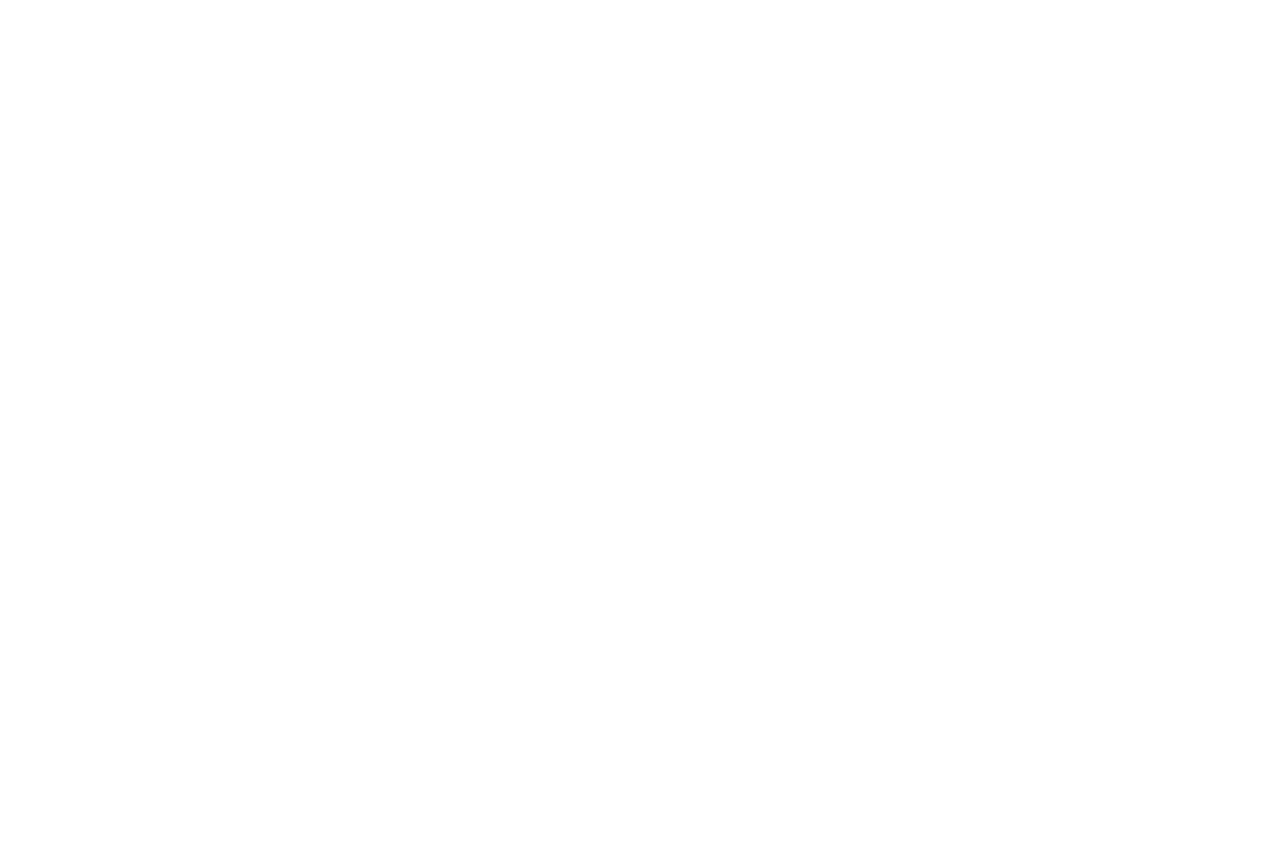
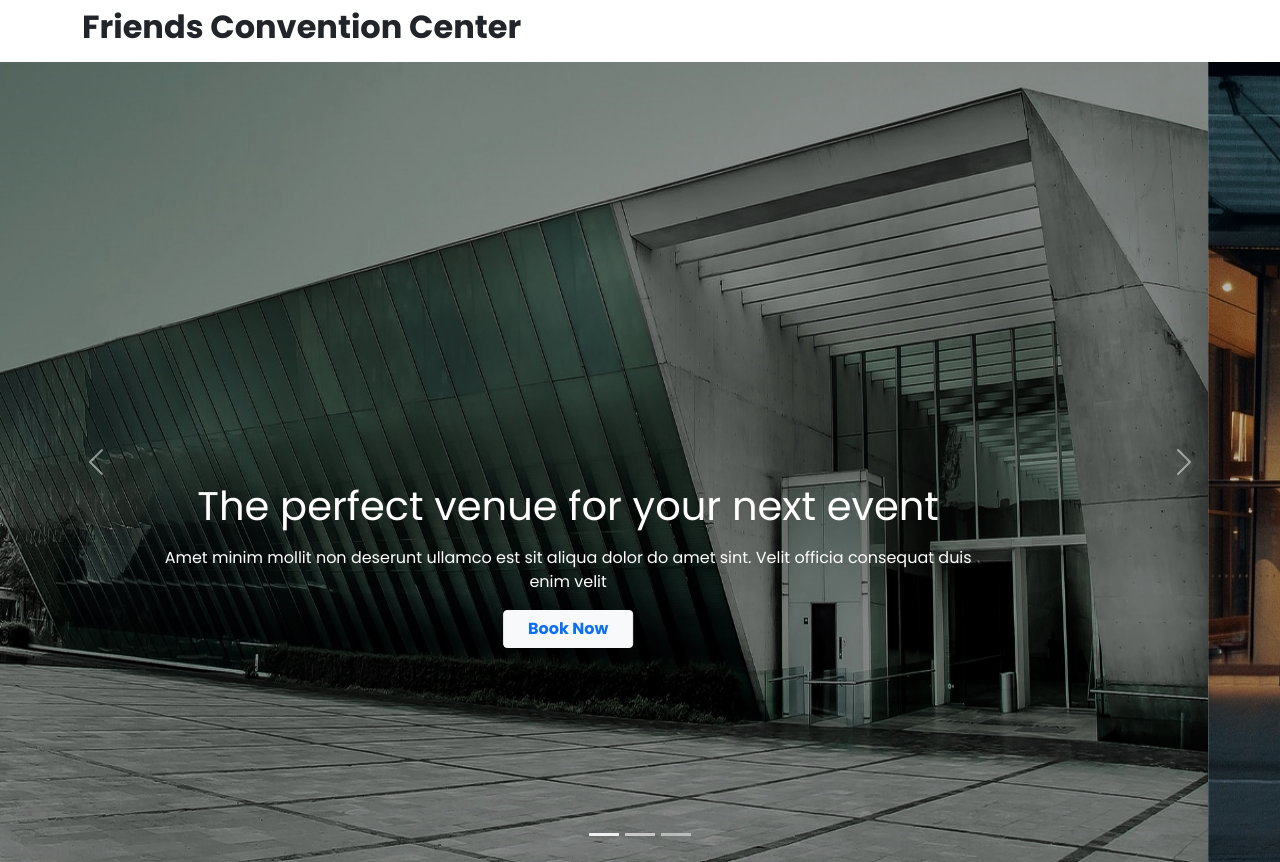
Before and after one commit to Sakib6071/convention-center, a plain HTML site: page index.html in a window 1280 px wide. Before the commit the page ends 800 px from the top, so only its background shows below. Drawn offline with Linux system fonts and the light colour scheme.

Commit message:
Complete Carousel Slider

```diff
--- a/index.html
+++ b/index.html
@@ -12,12 +12,61 @@
 </head>
 <body>
     <header>
+        <nav>
+            <div class="container">
+                <h1 class="fs-2 fw-bolder py-2">Friends Convention Center</h1>
+            </div>
 
+        </nav>
     </header>
 
 
     <main>
+      <section>
 
+            <div id="carouselExampleCaptions" class="carousel slide" data-bs-ride="carousel">
+              <div class="carousel-indicators">
+                <button type="button" data-bs-target="#carouselExampleCaptions" data-bs-slide-to="0" class="active" aria-current="true" aria-label="Slide 1"></button>
+                <button type="button" data-bs-target="#carouselExampleCaptions" data-bs-slide-to="1" aria-label="Slide 2"></button>
+                <button type="button" data-bs-target="#carouselExampleCaptions" data-bs-slide-to="2" aria-label="Slide 3"></button>
+              </div>
+              <div class="carousel-inner">
+                <div class="carousel-item active">
+                  <img src="images/convention1.jpg" class="d-block w-100 vh-100" alt="...">
+                  <div class="carousel-caption mb-5 d-block top-50">
+                    <h1 class="mb-3">The perfect venue for your next event</h1>
+                    <p class="px-4 mx-auto">Amet minim mollit non deserunt ullamco est sit aliqua dolor do amet sint. Velit officia consequat duis enim velit </p>
+                    <a class="btn btn-light text-primary fw-bold px-4" href="">Book Now</a>
+                  </div>
+                </div>
+                <div class="carousel-item">
+                  <img src="images/convention2.jpg" class="d-block w-100 vh-100" alt="...">
+                  <div class="carousel-caption mb-5 d-block top-50">
+                    <h1 class="mb-3">The perfect venue for your next event</h1>
+                    <p class="px-4 mx-auto">Amet minim mollit non deserunt ullamco est sit aliqua dolor do amet sint. Velit officia consequat duis enim velit </p>
+                    <a class="btn btn-light text-primary fw-bold px-4" href="">Book Now</a>
+                  </div>
+                </div>
+                <div class="carousel-item">
+                  <img src="images/convention3.jpg" class="d-block w-100 vh-100" alt="...">
+                  <div class="carousel-caption mb-5 d-block top-50">
+                    <h1 class="mb-3">The perfect venue for your next event</h1>
+                    <p class="px-4 mx-auto">Amet minim mollit non deserunt ullamco est sit aliqua dolor do amet sint. Velit officia consequat duis enim velit </p>
+                    <a class="btn btn-light text-primary fw-bold px-4" href="">Book Now</a>
+                  </div>
+                </div>
+              </div>
+              <button class="carousel-control-prev" type="button" data-bs-target="#carouselExampleCaptions" data-bs-slide="prev">
+                <span class="carousel-control-prev-icon" aria-hidden="true"></span>
+                <span class="visually-hidden">Previous</span>
+              </button>
+              <button class="carousel-control-next" type="button" data-bs-target="#carouselExampleCaptions" data-bs-slide="next">
+                <span class="carousel-control-next-icon" aria-hidden="true"></span>
+                <span class="visually-hidden">Next</span>
+              </button>
+            </div>
+
+      </section>
     </main>
 
 
```
Also changed, not shown: images/convention1.jpg (added), images/convention2.jpg (added), images/convention3.jpg (added).
